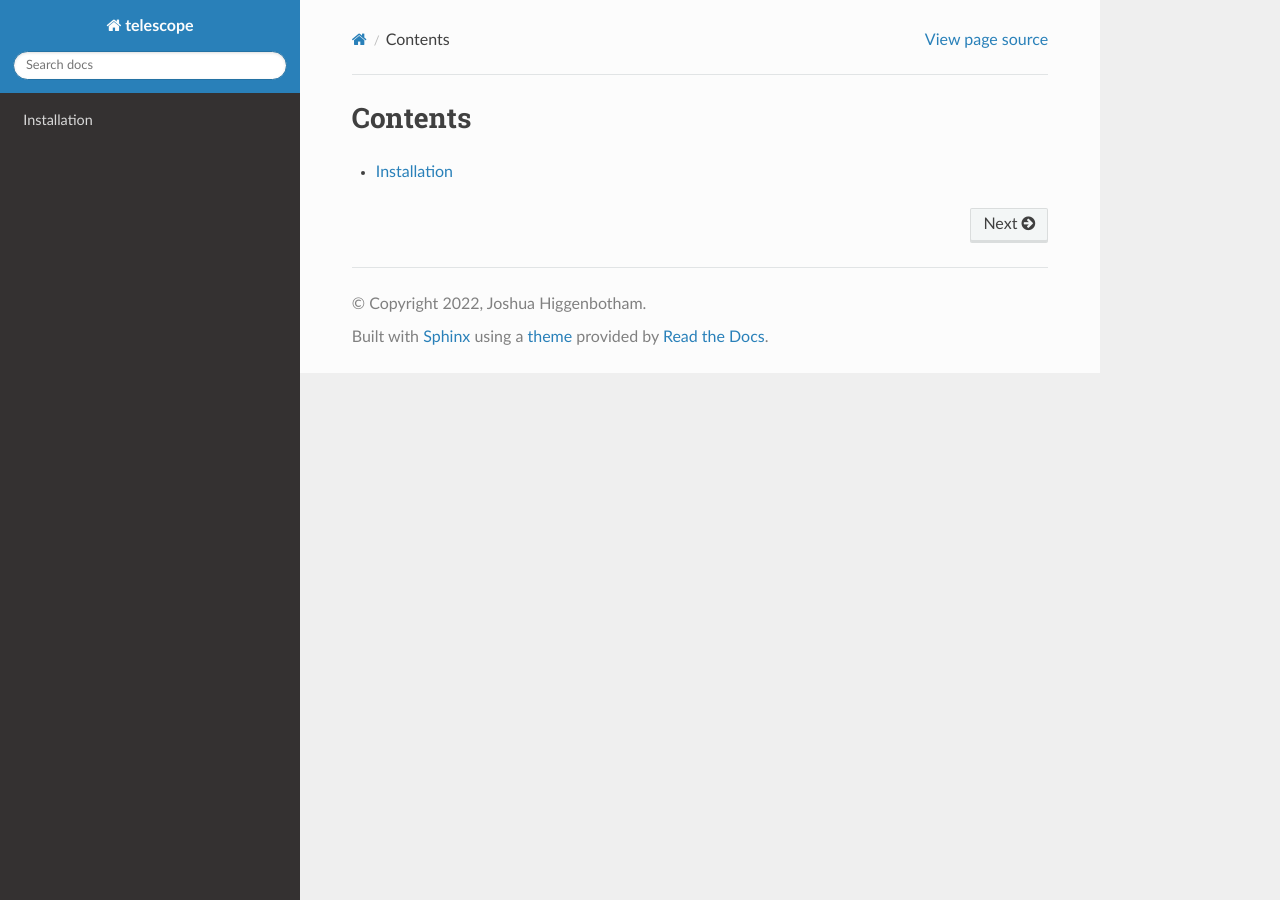
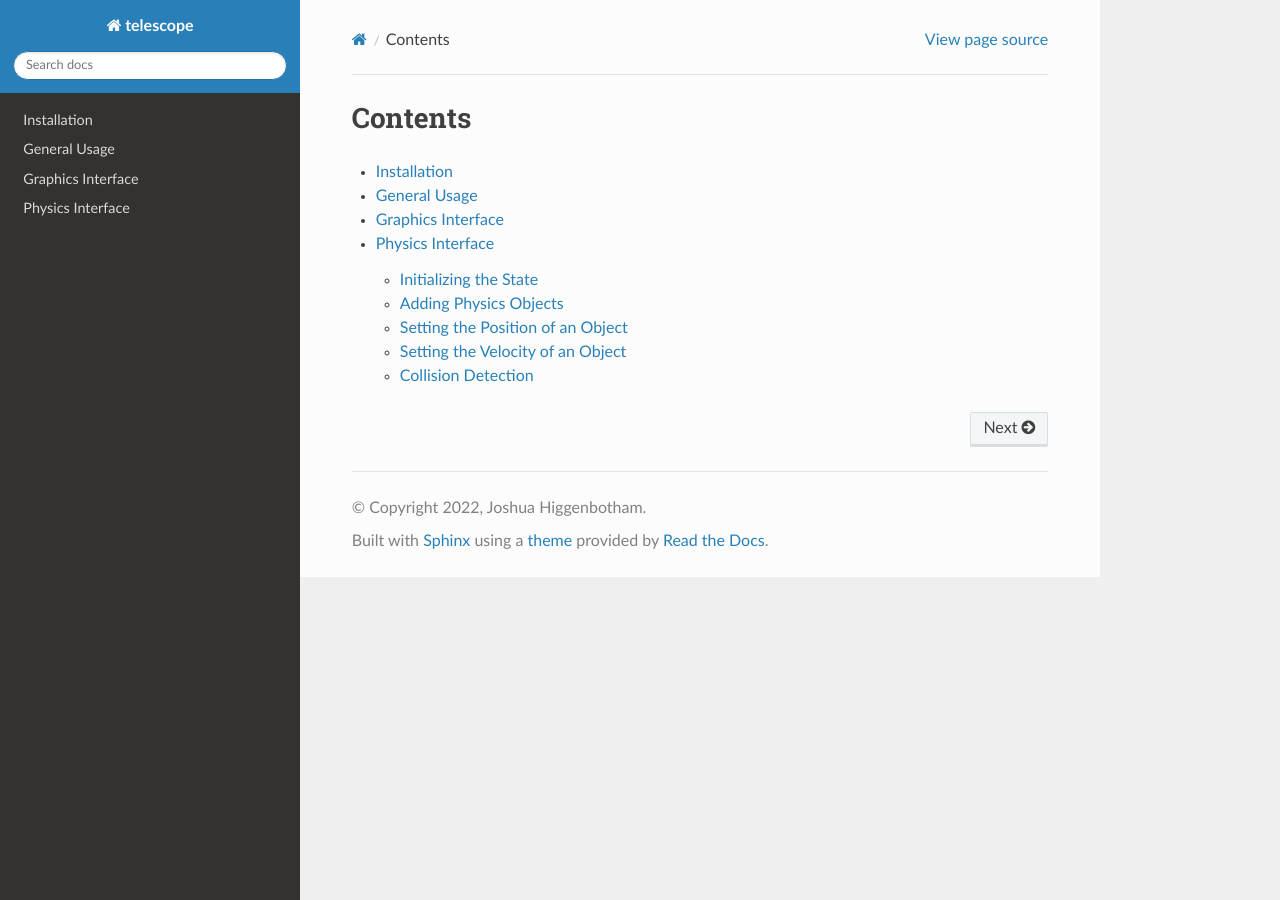
Before and after one commit to jhigginbotham64/Telescope, a Sphinx documentation site: the page built from docs/index.rst, in a window 1280 px wide. Built offline with Sphinx 7.4.7 and the Read the Docs theme 2.0.0, drawn with Linux system fonts in a browser that asks for light colours.

```diff
--- a/CMakeLists.txt
+++ b/CMakeLists.txt
@@ -80,7 +80,7 @@ add_library(telescope SHARED
     include/physics_object.hpp
     include/vertex.hpp
     src/src.cpp
-)
+        include/collision_event.hpp)
 
 set_target_properties(telescope PROPERTIES
   LINKER_LANGUAGE C
--- a/docs/CMakeLists.txt
+++ b/docs/CMakeLists.txt
@@ -9,7 +9,7 @@ set(TELESCOPE_INCLUDE_DIR "./src")
 file(GLOB_RECURSE TELESCOPE_INCLUDE_DIR ${TELESCOPE_INCLUDE_DIR}/*)
 
 # configure doxygen
-set(DOXYGEN_INPUT_DIR ${PROJECT_SOURCE_DIR}/src)
+set(DOXYGEN_INPUT_DIR ${PROJECT_SOURCE_DIR}/include)
 set(DOXYGEN_OUTPUT_DIR ${PROJECT_SOURCE_DIR}/docs/.doxygen)
 set(DOXYGEN_INDEX_FILE ${DOXYGEN_OUTPUT_DIR}/docs/.doxygen/xml/index.xml)
 set(DOXYFILE_IN "${PROJECT_SOURCE_DIR}/docs/Doxyfile.in")
--- /dev/null
+++ b/docs/common.rst
@@ -0,0 +1,2 @@
+General Usage
+=============
--- /dev/null
+++ b/docs/graphics_interface.rst
@@ -0,0 +1,4 @@
+Graphics Interface
+==================
+
+.. :doxygenfunc
--- a/docs/index.rst
+++ b/docs/index.rst
@@ -1,6 +1,12 @@
+.. https://breathe.readthedocs.io/en/latest/directives.html for syntax
+.. https://bashtage.github.io/sphinx-material/rst-cheatsheet/rst-cheatsheet.html
+
 Contents
---------
+========
 
 .. toctree::
 
-   installation
+	installation
+	common
+	graphics_interface
+	physics_interface
--- a/docs/installation.rst
+++ b/docs/installation.rst
@@ -1,8 +1,2 @@
 Installation
 ============
-
-To use Lumache, first install it using pip:
-
-.. code-block:: console
-
-   (.venv) $ pip install lumache
--- /dev/null
+++ b/docs/physics_interface.rst
@@ -0,0 +1,62 @@
+Physics Interface
+=================
+
+Telescope allows for high level physics simulations by using `Bullet
+<https://github.com/bulletphysics/bullet3>`_.
+
+------------
+
+Initializing the State
+**********************
+
+.. doxygenfunction:: TS_BtInit
+.. doxygenfunction::TS_BtQuit
+
+------------
+
+Adding Physics Objects
+**********************
+
+.. doxygenstruct:: TS_PhysicsObject
+	:members:
+
+.. doxygenfunction:: TS_BtAddRigidBox
+
+.. doxygenfunction:: TS_BtAddStaticBox
+
+.. doxygenfunction:: TS_BtAddTriggerBox
+
+.. doxygenfunction:: TS_BtRemovePhysicsObject
+
+-----------------
+
+
+Setting the Position of an Object
+*********************************
+
+.. doxygenstruct:: TS_PositionInfo
+	:members:
+
+.. doxygenfunction:: TS_BtGetPosition
+
+
+-----------------
+
+Setting the Velocity of an Object
+*********************************
+
+.. doxygenstruct:: TS_VelocityInfo
+	:members:
+
+.. doxygenfunction:: TS_BtSetLinearVelocity
+.. doxygenfunction:: TS_BtGetLinearVelocity
+.. doxygenfunction:: TS_BtSetGravity
+
+-----------------
+
+Collision Detection
+*******************
+
+.. doxygenstruct:: TS_CollisionEvent
+.. doxygenfunction:: TS_BtStepSimulation
+.. doxygenfunction:: TS_BtGetNextCollision
```
Also changed, not shown: docs/bullet_interface.rst (added), 6 other files.
